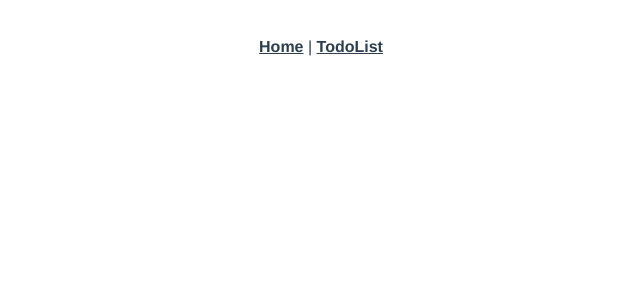
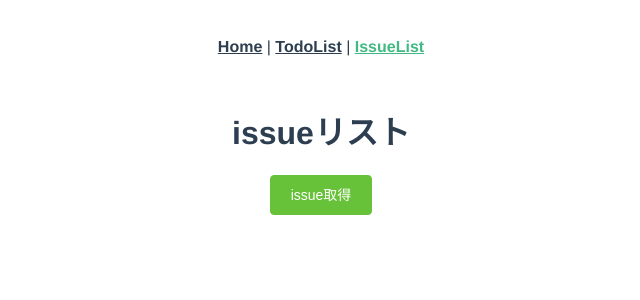
Before and after one commit to sannaga3/Vue_CLI_practice, a Vue app: page /issue-list in a window 1280 px wide. Shown: the top 300 px of the page, without its empty margins (319-959 px from the left). Built offline with nearby package versions, Linux system fonts and the light colour scheme.

Commit message:
axiosを用いてgithub上のissueをIssuesListに表示

```diff
--- a/package.json
+++ b/package.json
@@ -8,6 +8,7 @@
     "lint": "vue-cli-service lint"
   },
   "dependencies": {
+    "axios": "^0.21.1",
     "core-js": "^3.6.5",
     "element-ui": "^2.15.5",
     "vue": "^2.6.11",
--- a/src/App.vue
+++ b/src/App.vue
@@ -2,7 +2,8 @@
   <div id="app">
     <div id="nav">
       <router-link to="/">Home</router-link> |
-      <router-link to="/todo-list">TodoList</router-link>
+      <router-link to="/todo-list">TodoList</router-link> |
+      <router-link to="/issue-list">IssueList</router-link>
     </div>
     <router-view/>
   </div>
--- a/src/router/index.js
+++ b/src/router/index.js
@@ -2,7 +2,7 @@ import Vue from 'vue'
 import VueRouter from 'vue-router'
 import Home from '../views/Home.vue'
 import TodoList from '../views/TodoList.vue'
-
+import IssueList from '../views/IssueList.vue'
 
 Vue.use(VueRouter)
 
@@ -16,6 +16,11 @@ const routes = [
     path: '/todo-list',
     name: 'TodoList',
     component: TodoList
+  },
+  {
+    path: '/issue-list',
+    name: 'IssueList',
+    component: IssueList
   }
 ]
 
--- /dev/null
+++ b/src/views/IssueList.vue
@@ -0,0 +1,42 @@
+<template>
+  <div>
+    <h1>issueリスト</h1>
+    <el-button type="success" @click="getIssues()">issue取得</el-button>
+    <el-row :gutter="36">
+      <el-col :span="24"  v-for="( issue, index ) in issues" :key="index">
+        <el-card class="box-card bg-purple-light" shadow="hover" style="margin: 5px 0;">
+          タイトル :{{ issue.title }}
+          <br>
+          内容: {{ issue.body }}
+        </el-card>
+      </el-col>
+    </el-row>
+  </div>
+</template>
+
+<script>
+import axios from 'axios';
+export default {
+  name: 'IssueList',
+  data() {
+    return {
+      issues: []
+    }
+  },
+  methods: {
+    getIssues() {
+      axios.get('https://api.github.com/repos/sannaga3/Vue_CLI_practice/issues',
+          {
+            headers: {
+              'Accept': 'application/vnd.github.v3+json',
+              'Content-Type':'application/json',
+            },
+          },
+        )
+        .then((res) => {
+          this.issues = res.data
+      })
+    }
+  }
+}
+</script>
```
Also changed, not shown: 1 other file (tests, documents, lock files or other folders).
